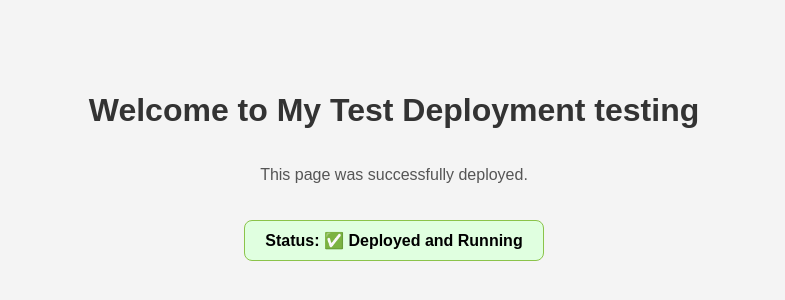
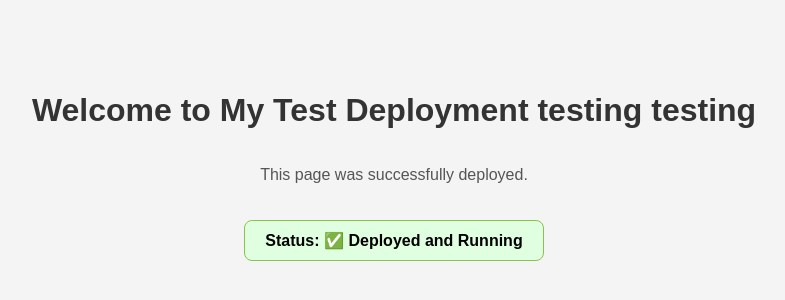
Before and after one commit to bhshilpa2708/trace_sample, a plain HTML site: page index.html in a window 1280 px wide. Shown: the part 234-534 px from the top of the page, without its empty margins (246-1031 px from the left). Drawn offline with Linux system fonts and the light colour scheme.

Commit message:
update index.html

```diff
--- a/index.html
+++ b/index.html
@@ -35,7 +35,7 @@
   </style>
 </head>
 <body>
-<h1>Welcome to My Test Deployment testing</h1>
+<h1>Welcome to My Test Deployment testing testing</h1>
 <p>This page was successfully deployed.</p>
 <div class="status">Status: ✅ Deployed and Running</div>
 </body>
```
